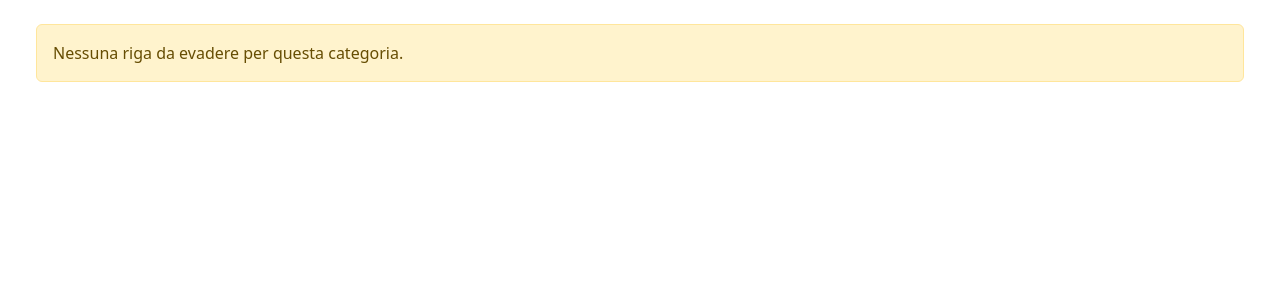
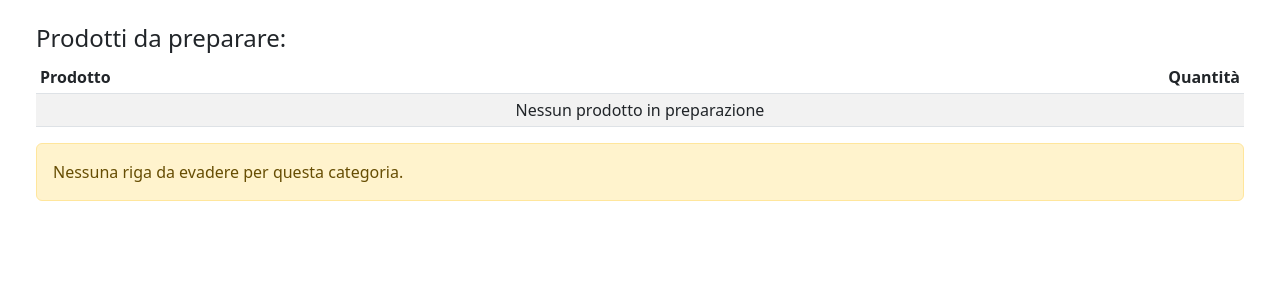
Before and after one commit to scinny91/bar, a Django app: template bar/templates/ordini/evasione.html in a window 1280 px wide. Shown: the part 80-380 px from the top of the page. Run offline with Django 4.2, Linux system fonts and the light colour scheme; the template is opened without the code that fills it, so the values that code supplies are empty.

Commit message:
aggiunto il recap nella pagina "in preparazione" (usando la distinta base)

```diff
--- a/bar/ordini/models.py
+++ b/bar/ordini/models.py
@@ -6,8 +6,9 @@ from django.core.cache import cache
 from bar.prodotti.models import Prodotto, CATEGORIE_PRODOTTO, SOTTOCATEGORIE_PRODOTTO, ComponenteMagazzino, prodottoError
 from bar.core import Stato, Opzione, Box, Postazione
 
-from collections import defaultdict
 from itertools import groupby
+from collections import Counter
+
 
 
 
@@ -167,6 +168,25 @@ class Ordine(models.Model):
                 item.stato = new_stato
             item.save()
 
+    @staticmethod
+    def calcola_da_preparare(righe_ordini):
+        # prendo solo righe in preparazione
+        righe_in_preparazione = [r for r in righe_ordini if r.stato and r.stato.chiave == "in_preparazione"]
+
+        # sommo quantità per prodotto
+        conteggio = Counter()
+        for r in righe_in_preparazione:
+            # per ogni componente di magazzino del prodotto ma solo per ciò che è bloccante
+            for comp in r.prodotto.componentemagazzino_set.filter(bloccante=True):
+                # calcolo la quantità totale da scaricare
+                qta = comp.quantita_totale_per(r.quantita)
+                conteggio[comp.magazzino.nome] += qta
+
+        # genero lista finale, escludendo i totali = 0
+        prodotti_in_preparazione = [
+            (nome, totale) for nome, totale in conteggio.items() if totale > 0
+        ]
+        return prodotti_in_preparazione
 
     @staticmethod
     def calcola_totali(ordini):
--- a/bar/ordini/views.py
+++ b/bar/ordini/views.py
@@ -218,12 +218,16 @@ def evasione(request):
     righe = OrdineRiga.objects.righe_da_evadere(data_ordine, stati_ordine=["in_preparazione", "pronto"], sottocategorie=sottocategorie_visualizzate)
     righe_raggruppate = OrdineRiga.objects.righe_raggruppate_per_categoria(righe)
 
+    recap = Ordine.calcola_da_preparare(righe)
+
+
     return render(request, 'ordini/evasione.html', {
         'righe_raggruppate': righe_raggruppate,
         'is_consegna': False,
         'box_liberi': ', '.join([i.valore for i in box_associati]),
         'sottocategorie_visualizzate': ', '.join([i.valore for i in sottocategorie_visualizzate]),
-        'title': f"Ordini da evadere {data_ordine.strftime('%d-%m-%Y')}"
+        'title': f"Ordini da evadere {data_ordine.strftime('%d-%m-%Y')}",
+        'recap': recap
     })
 
 @login_required
--- a/bar/templates/ordini/evasione.html
+++ b/bar/templates/ordini/evasione.html
@@ -16,11 +16,32 @@
 <div class="mt-4">
   <h2>{{ title }}</h2>
 
-<!--
-{% if sottocategorie_visualizzate %}
-  Sottocategorie abilitate: {{ sottocategorie_visualizzate }} Box liberi: {{ box_liberi }}
+{% if not is_consegna %}
+  <h4>Prodotti da preparare:</h4>
+  <div class="table-responsive">
+    <table class="table table-striped table-sm">
+      <thead>
+        <tr>
+          <th>Prodotto</th>
+          <th class="text-end">Quantità</th>
+        </tr>
+      </thead>
+      <tbody>
+        {% for nome, totale in recap %}
+          <tr>
+            <td>{{ nome }}</td>
+            <td class="text-end">{{ totale }}</td>
+          </tr>
+        {% empty %}
+          <tr>
+            <td colspan="2" class="text-center">Nessun prodotto in preparazione</td>
+          </tr>
+        {% endfor %}
+      </tbody>
+    </table>
+  </div>
 {% endif %}
--->
+
 {% if messages %}
   {% for message in messages %}
     <div class="alert alert-{{ message.tags }} alert-dismissible fade show w-100 rounded-0 m-0" role="alert">
```
